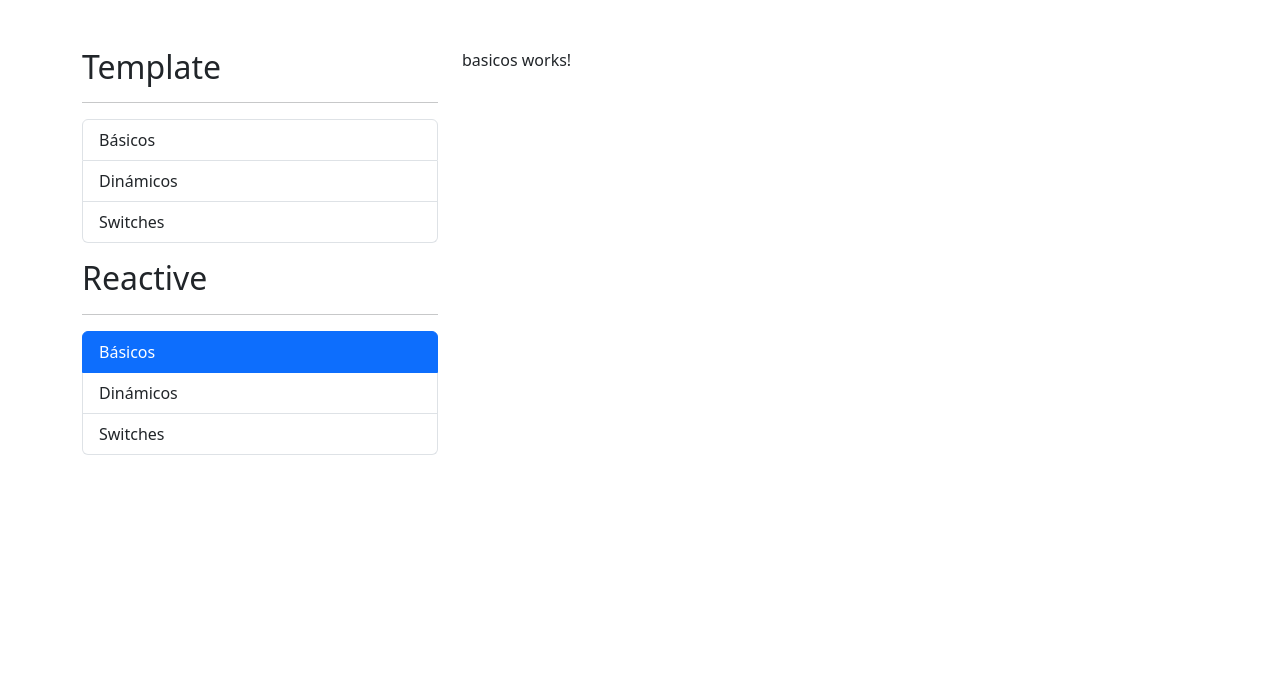
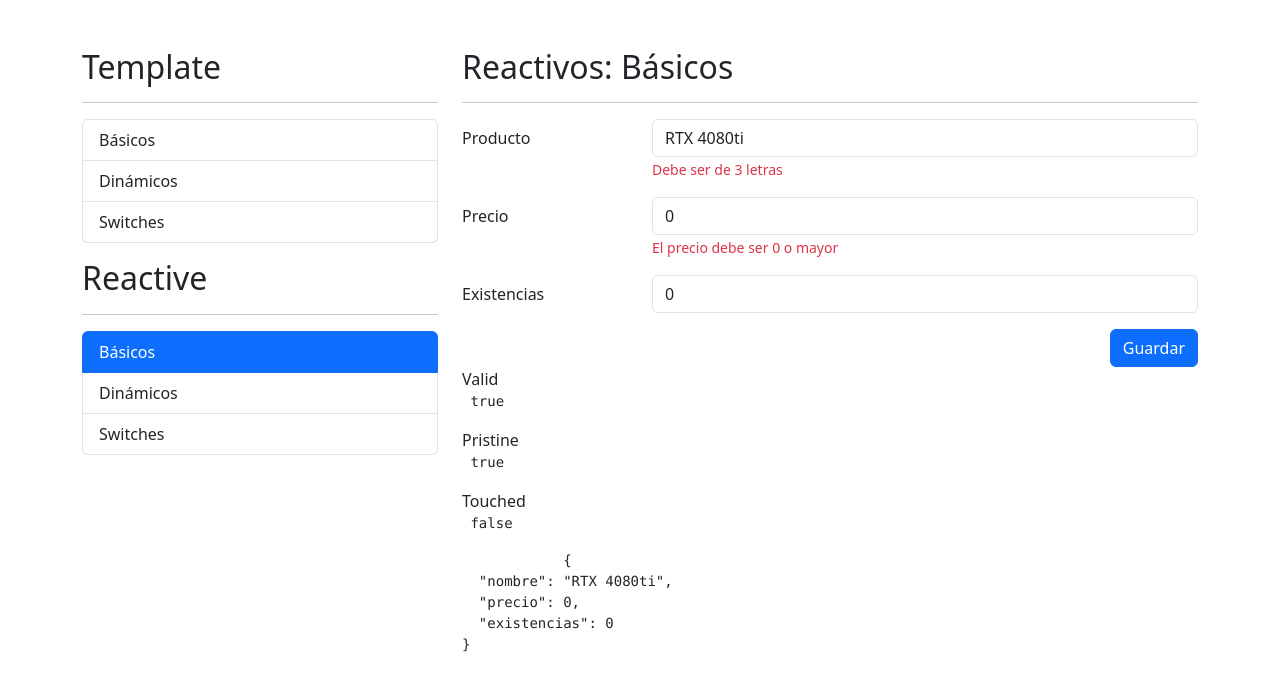
Before and after one commit to yoresroy/06-formulariosApp, an Angular app: page /reactive/basicos in a window 1280 px wide. Shown: the top 690 px of the page. Built offline with nearby package versions, Linux system fonts and the light colour scheme.

Commit message:
Add -  FormGroup

```diff
--- a/src/app/reactive/basicos/basicos.component.html
+++ b/src/app/reactive/basicos/basicos.component.html
@@ -1 +1,80 @@
-<p>basicos works!</p>
+<h2>Reactivos: Básicos</h2>
+<hr>
+
+<div class="row">
+    <div class="col">
+        <form autocomplete="off" [formGroup]="miFormulario" >
+            <!--Caompo de producto-->
+            <div class="mb-3 row">
+                <label class="col-sm-3 col-form-label">Producto</label>
+                <div class="col-sm-9">
+                    <input type="text"
+                        class="form-control"
+                        formControlName="nombre"
+                        placeholder="Nombre del producto"
+                    >
+                    <span class="form-text text-danger"
+                    >
+                        Debe ser de 3 letras
+                    </span>
+                </div>
+            </div>
+            <!--Caompo de producto-->
+            <div class="mb-3 row">
+                <label class="col-sm-3 col-form-label">Precio</label>
+                <div class="col-sm-9">
+                    <input type="number"
+                        class="form-control"
+                        formControlName="precio"
+                        placeholder="Precio del producto"
+                    >
+                    <span class="form-text text-danger"
+                    >
+                        El precio debe ser 0 o mayor
+                    </span>
+                </div>
+            </div>
+
+            <!--Caompo de existencias-->
+            <div class="mb-3 row">
+                <label class="col-sm-3 col-form-label">Existencias</label>
+                <div class="col-sm-9">
+                    <input type="number"
+                        class="form-control"
+                        formControlName="existencias"
+                        placeholder="Existencias del producto"
+                    >
+                </div>
+            </div>
+
+            <div class="row">
+                <div class="col">
+                    <button type="submit"
+                            class="btn btn-primary float-end">
+                        Guardar
+                    </button>
+                </div>
+            </div>
+
+        </form>
+    </div>
+</div>
+
+
+<div class="row">
+    <div class="col">
+
+        <span>Valid</span>
+        <pre> {{ miFormulario.valid }} </pre>
+
+        <span>Pristine</span>
+        <pre> {{ miFormulario.pristine }} </pre>
+
+        <span>Touched</span>
+        <pre> {{ miFormulario.touched }} </pre>
+
+        <pre>
+            {{ miFormulario.value | json }}
+        </pre>
+    </div>
+</div>
--- a/src/app/reactive/basicos/basicos.component.ts
+++ b/src/app/reactive/basicos/basicos.component.ts
@@ -1,15 +1,33 @@
 import { Component, OnInit } from '@angular/core';
+import { FormBuilder, FormControl, FormControlName, FormGroup } from '@angular/forms';
 
 @Component({
   selector: 'app-basicos',
   templateUrl: './basicos.component.html',
   styleUrls: ['./basicos.component.css']
 })
-export class BasicosComponent implements OnInit {
+export class BasicosComponent {
 
-  constructor() { }
+  /*
 
-  ngOnInit(): void {
-  }
+  miFormulario: FormGroup = new FormGroup({
+    nombre        : new FormControl('RTX 4080ti'),
+    precio        : new FormControl(1500),
+    existencias   : new FormControl(5),
+  });
+
+  */
+
+  miFormulario: FormGroup = this.formBuilder.group({
+    nombre      : [ 'RTX 4080ti' ],
+    precio      : [ 0 ],
+    existencias : [ 0 ],
+  })
+
+  constructor( private formBuilder: FormBuilder ) { }
+
+
+
+
 
 }
--- a/src/app/reactive/dinamicos/dinamicos.component.html
+++ b/src/app/reactive/dinamicos/dinamicos.component.html
@@ -1 +1,85 @@
-<p>dinamicos works!</p>
+<h2>Reactivos: <small></small> Dinámicos </h2>
+<hr>
+
+<form autocomplete="off">
+
+    <!--Nombre-->
+    <div class="mb-3 row">
+        <label class="col-sm-9 col-form-label">Nombre</label>
+        <div class="col-sm-9">
+            <input class="form-control"
+                    placeholder="Nombre de la persona"
+                    >
+            <span class="form-text text-danger"
+
+            >
+                Este campo es obligatorio
+            </span>
+        </div>
+    </div>
+
+    <!--Agregar Favorito-->
+    <div class="mb-3 row">
+        <label class="col-sm-9 col-form-label">Agregar</label>
+        <div class="col-sm-9">
+
+            <div class="input-group">
+                <input class="form-control"
+                    placeholder="Agregar Favorito"
+                    (keyup.enter)="1"
+                    >
+                <button class="btn btn-outline-primary"
+                        type="button"
+                        (click)="1"
+                        >
+                    Agregar
+                </button>
+            </div>
+
+        </div>
+    </div>
+
+
+    <!--Favoritos-->
+    <div class="mb-3 row">
+        <label class="col-sm-9 col-form-label">Favoritos</label>
+        <div class="col-sm-9">
+            <!--
+            <div class="input-group mg-1"
+                    *ngFor="let juego of persona.favoritos; let i=index"  >
+
+                <input
+                    class="form-control"
+
+                >
+                <button class="btn btn-outline-danger"
+                        type="button"
+                        (click)="1"
+                        >
+                    Eliminar
+                </button>
+            </div>
+            -->
+
+        </div>
+    </div>
+
+
+    <div class="row">
+        <div class="col-sm-12">
+            <button type="button"
+                (click)="1"
+                class="btn btn-primary float-end"
+                >
+                Guardar
+            </button>
+        </div>
+    </div>
+
+</form>
+
+<!--
+<span>Persona</span>
+<pre> {{ persona | json }} </pre>
+
+-->
--- a/src/app/reactive/reactive.module.ts
+++ b/src/app/reactive/reactive.module.ts
@@ -5,6 +5,7 @@
 import { BasicosComponent } from './basicos/basicos.component';
 import { DinamicosComponent } from './dinamicos/dinamicos.component';
 import { SwitchesComponent } from './switches/switches.component';
+import { ReactiveFormsModule } from '@angular/forms';
 
 
 @NgModule({
@@ -15,7 +16,8 @@
   ],
   imports: [
     CommonModule,
-    ReactiveRoutingModule
+    ReactiveRoutingModule,
+    ReactiveFormsModule
   ]
 })
 export class ReactiveModule { }
--- a/src/app/reactive/switches/switches.component.html
+++ b/src/app/reactive/switches/switches.component.html
@@ -1 +1,102 @@
-<p>switches works!</p>
+<h2> Reactivos: Switches</h2>
+<hr>
+
+<form >
+
+    <!--Radio-->
+    <div class="row mb-3">
+        <label class="col-sm-3 col-form-label">Género</label>
+        <div class="col-sm-9">
+
+            <div class="form-check">
+                <input class="form-check-input"
+                    type="radio"
+                    value="M"
+                    name="radioGenero"
+                    id="radioMasculino"
+                    >
+                <label class="form-check-label" for="radioMasculino">
+                    Masculino
+                </label>
+            </div>
+
+            <div class="form-check">
+                <input class="form-check-input"
+                    type="radio"
+                    value="F"
+                    name="radioGenero"
+                    id="radioFemenino"
+                    >
+                <label class="form-check-label" for="radioFemenino">
+                    Femenino
+                </label>
+            </div>
+
+
+        </div>
+    </div>
+
+    <!--Switch-->
+    <div class="row mb-3">
+        <label class="col-sm-3 col-form-label">Notificaciones</label>
+        <div class="col-sm-9">
+
+            <div class="form-check form-switch mt-2">
+                <input class="form-check-input"
+                    type="checkbox"
+                    id="flexSwitchCheckChecked"
+                    >
+                <label class="form-check-label" for="flexSwitchCheckChecked">Quiero recibir Notificaciones</label>
+            </div>
+
+        </div>
+    </div>
+
+    <!--Terminos-->
+    <div class="row mb-3">
+        <label class="col-sm-3 col-form-label"></label>
+        <div class="col-sm-9">
+            <div class="form-check">
+                <input class="form-check-input"
+                        type="checkbox"
+                        id="check1"
+                        >
+                <label class="form-check-label" for="check1">
+                    Términnos y condiciones de uso
+                </label>
+            </div>
+
+
+
+        </div>
+
+    </div>
+
+    <!--Botón -->
+    <div class="row">
+        <div class="col">
+            <button class="btn btn-primary float-end"
+            >
+                Guardar
+            </button>
+        </div>
+    </div>
+
+</form>
+
+<!--
+<h4>Valor del formulario</h4>
+<pre> {{ miFormulario.value | json }} </pre>
+<br>
+
+<h4>Persona</h4>
+<pre> {{ persona | json }} </pre>
+<br>
+
+<h4>Término</h4>
+<pre> {{ miFormulario.controls?.['terminos']?.errors | json}} </pre>
+<br>
+
+<h5>Valid</h5>
+<pre>Condiciones: {{ miFormulario.valid }}</pre>
+-->
```
